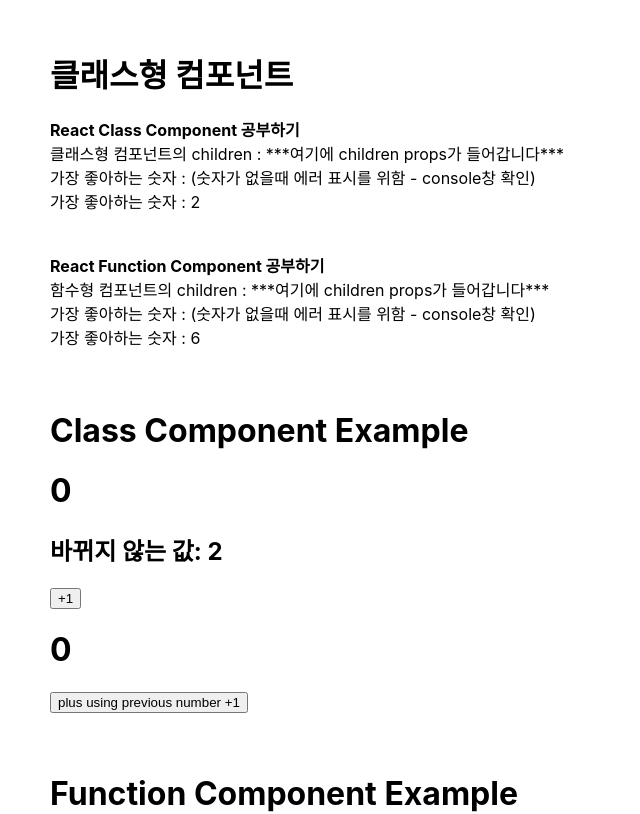
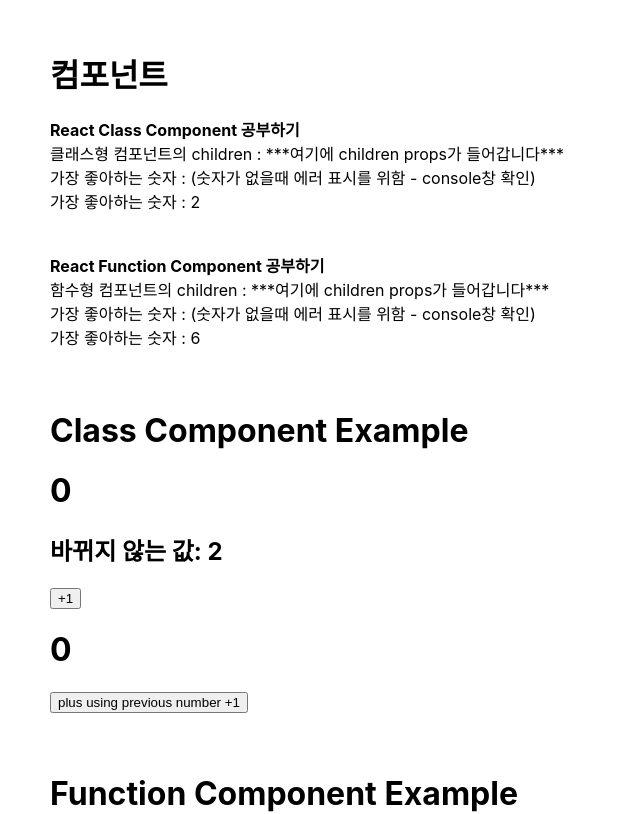
Before and after one commit to sunmerrr/react-study, a React (Create React App) app: page / in a window 1280 px wide. Shown: the top 814 px of the page, without its empty margins (0-640 px from the left). Built offline with nearby package versions, Linux system fonts and the light colour scheme.

Commit message:
이름 변경

```diff
--- a/src/App.js
+++ b/src/App.js
@@ -8,7 +8,7 @@
 function App() {
   return (
     <div className="App">
-      <h1>클래스형 컴포넌트</h1>
+      <h1>컴포넌트</h1>
       <ClassComponent favoriteNumber={2}>***여기에 children props가 들어갑니다***</ClassComponent>
       <FunctionComponent favoriteNumber={6}>***여기에 children props가 들어갑니다***</FunctionComponent>
       <ClassComponentCounter />
```
